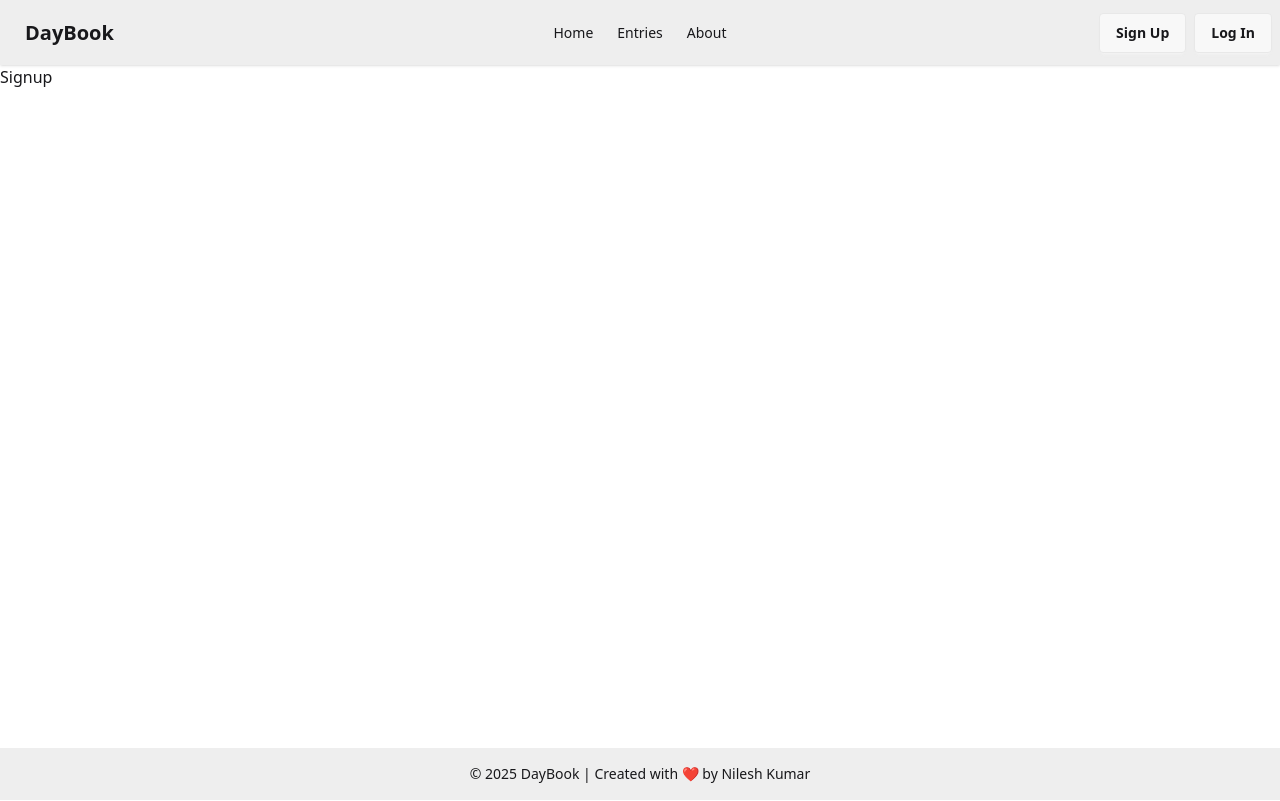
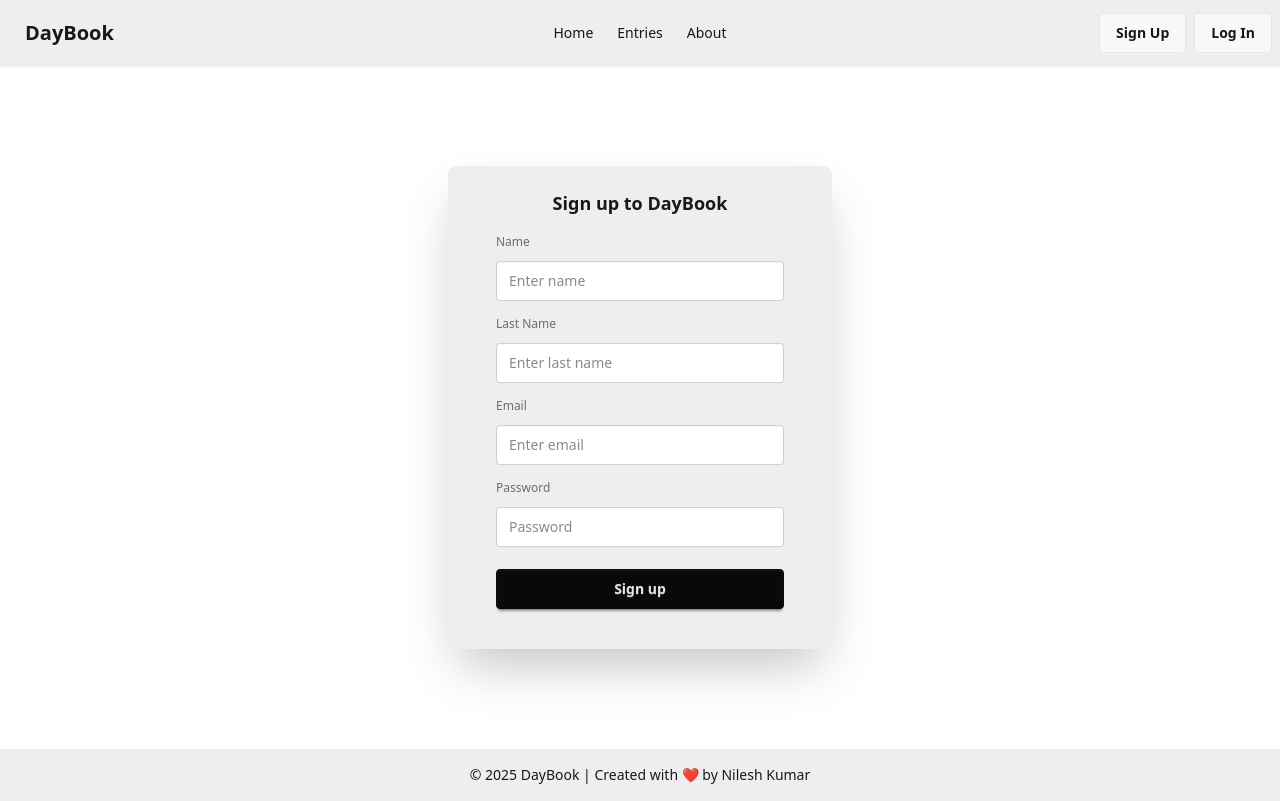
Before and after one commit to thenileshnishad/daybook, a React (Vite) app in the folder frontend/: page /signup in a window 1280 px wide. Built offline with nearby package versions, Linux system fonts and the light colour scheme.

Commit message:
Implement basic login and signup pages

```diff
--- a/frontend/src/pages/Login.jsx
+++ b/frontend/src/pages/Login.jsx
@@ -1,6 +1,52 @@
+import { useState } from "react";
+
 const Login = () => {
+  const [email, setEmail] = useState("");
+  const [password, setPassword] = useState("");
+
+  const handleSubmit = (e) => {
+    e.preventDefault();
+  };
+
   return (
-    <div>Login</div>
-  )
-}
-export default Login
+    <div className="flex justify-center items-center min-h-[calc(100vh-64px-52px)]">
+      <div className="card bg-base-300 w-full max-w-sm shrink-0 shadow-2xl">
+        <div className="card-body">
+          <h2 className="card-title block text-center">Log in to DayBook</h2>
+          <form onSubmit={handleSubmit}>
+            <fieldset className="fieldset w-xs p-2 pl-6">
+              <label htmlFor="email" className="fieldset-label mb-1">
+                Email
+              </label>
+              <input
+                id="email"
+                type="email"
+                className="input mb-2"
+                placeholder="Enter email"
+                onChange={(e) => setEmail(e.target.value)}
+                value={email}
+              />
+
+              <label htmlFor="password" className="fieldset-label mb-1">
+                Password
+              </label>
+              <input
+                id="password"
+                type="password"
+                className="input"
+                placeholder="Password"
+                onChange={(e) => setPassword(e.target.value)}
+                value={password}
+              />
+
+              <button type="submit" className="btn btn-neutral mt-4 mb-2">
+                Log in
+              </button>
+            </fieldset>
+          </form>
+        </div>
+      </div>
+    </div>
+  );
+};
+export default Login;
--- a/frontend/src/pages/Signup.jsx
+++ b/frontend/src/pages/Signup.jsx
@@ -1,6 +1,91 @@
+import { useState } from "react";
+
 const Signup = () => {
+  const [formData, setFormData] = useState({
+    firstName: "",
+    lastName: "",
+    email: "",
+    password: "",
+  });
+
+  const handleChange = (e) => {
+    const { name, value } = e.target;
+    setFormData((prevData) => {
+      return { ...prevData, [name]: value };
+    });
+  };
+
+  const handleSubmit = (e) => {
+    e.preventDefault();
+  };
+
   return (
-    <div>Signup</div>
-  )
-}
-export default Signup
+    <div className="flex justify-center items-center min-h-[calc(100vh-64px-52px)]">
+      <div className="card bg-base-300 w-full max-w-sm shrink-0 shadow-2xl">
+        <div className="card-body">
+          <h2 className="card-title block text-center">Sign up to DayBook</h2>
+          <form onSubmit={handleSubmit}>
+            <fieldset className="fieldset w-xs p-2 pl-6">
+              <label htmlFor="firstname" className="fieldset-label mb-1">
+                Name
+              </label>
+              <input
+                id="firstname"
+                type="text"
+                className="input mb-2"
+                placeholder="Enter name"
+                onChange={handleChange}
+                name="firstName"
+                value={formData.firstName}
+              />
+
+              <label htmlFor="lastname" className="fieldset-label mb-1">
+                Last Name
+              </label>
+              <input
+                id="lastname"
+                type="text"
+                className="input mb-2"
+                placeholder="Enter last name"
+                onChange={handleChange}
+                name="lastName"
+                value={formData.lastName}
+              />
+
+              <label htmlFor="email" className="fieldset-label mb-1">
+                Email
+              </label>
+              <input
+                id="email"
+                type="email"
+                className="input mb-2"
+                placeholder="Enter email"
+                onChange={handleChange}
+                name="email"
+                value={formData.email}
+              />
+
+              <label htmlFor="password" className="fieldset-label mb-1">
+                Password
+              </label>
+              <input
+                id="password"
+                type="password"
+                className="input"
+                placeholder="Password"
+                onChange={handleChange}
+                name="password"
+                value={formData.password}
+              />
+
+              <button type="submit" className="btn btn-neutral mt-4 mb-2">
+                Sign up
+              </button>
+            </fieldset>
+          </form>
+        </div>
+      </div>
+    </div>
+  );
+};
+export default Signup;
```
